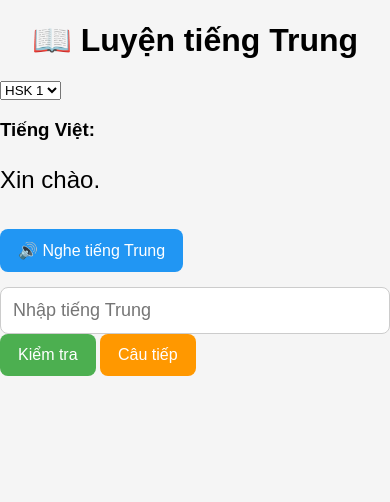
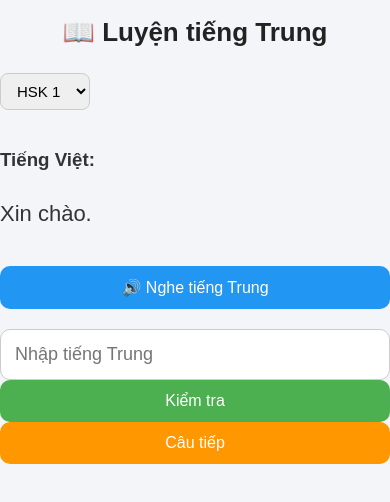
Before and after one commit to biithresh1000-collab/htt, a plain HTML site: page index.html in a window 390 px wide. Drawn offline with Linux system fonts and the light colour scheme.

Commit message:
improve layout

```diff
--- a/style.css
+++ b/style.css
@@ -1,75 +1,150 @@
 body {
     margin: 0;
     padding: 0;
-    background: #f5f5f5;
+    background: #f3f5f9;
     font-family: Arial, sans-serif;
+    color: #333;
 }
 
+
+/* Khung chính */
 .container {
     max-width: 700px;
-    margin: 40px auto;
+    margin: 30px auto;
     padding: 20px;
 }
 
+
+/* Tiêu đề */
 h1 {
     text-align: center;
+    font-size: 32px;
+    margin-bottom: 25px;
+    color: #222;
 }
 
+
+/* Khung bài học */
 .card {
     background: white;
-    padding: 25px;
-    border-radius: 12px;
-    box-shadow: 0 4px 12px rgba(0,0,0,.1);
+    padding: 30px;
+    border-radius: 16px;
+    box-shadow: 0 5px 18px rgba(0,0,0,0.12);
 }
 
+
+/* Chọn HSK */
+select {
+    padding: 8px 12px;
+    font-size: 15px;
+    border-radius: 8px;
+    border: 1px solid #ccc;
+    margin-bottom: 20px;
+}
+
+
+/* Chữ Tiếng Việt */
 #vietnamese {
-    font-size: 24px;
-    margin: 20px 0;
+    font-size: 26px;
+    font-weight: 500;
+    margin: 25px 0;
     line-height: 1.6;
 }
 
-input {
-    width: 100%;
-    padding: 12px;
-    font-size: 18px;
-    margin-top: 15px;
-    border-radius: 8px;
-    border: 1px solid #ccc;
-    box-sizing: border-box;
-}
 
-.buttons {
-    display: flex;
-    gap: 10px;
-    margin-top: 15px;
-}
-
-button {
-    padding: 12px 18px;
-    border: none;
-    border-radius: 8px;
-    cursor: pointer;
-    font-size: 16px;
-}
-
+/* Nút nghe */
 #listenBtn {
     background: #2196F3;
     color: white;
     margin-top: 10px;
 }
 
+
+/* Ô nhập tiếng Trung */
+input {
+    width: 100%;
+    padding: 14px;
+    font-size: 18px;
+    margin-top: 20px;
+    border-radius: 10px;
+    border: 1px solid #ccc;
+    box-sizing: border-box;
+}
+
+
+/* Nhóm nút */
+.buttons {
+    display: flex;
+    gap: 12px;
+    margin-top: 15px;
+}
+
+
+/* Tất cả nút */
+button {
+    padding: 12px 22px;
+    border: none;
+    border-radius: 10px;
+    cursor: pointer;
+    font-size: 16px;
+    transition: 0.2s;
+}
+
+
+/* Hiệu ứng rê chuột */
+button:hover {
+    opacity: 0.85;
+    transform: translateY(-1px);
+}
+
+
+/* Kiểm tra */
 #checkBtn {
     background: #4CAF50;
     color: white;
 }
 
+
+/* Câu tiếp */
 #nextBtn {
     background: #FF9800;
     color: white;
 }
 
+
+/* Kết quả */
 #result {
     margin-top: 20px;
     font-size: 20px;
     font-weight: bold;
 }
+
+
+/* Điện thoại */
+@media (max-width: 600px) {
+
+    .container {
+        padding: 10px;
+        margin: 15px auto;
+    }
+
+    .card {
+        padding: 20px;
+    }
+
+    h1 {
+        font-size: 26px;
+    }
+
+    #vietnamese {
+        font-size: 22px;
+    }
+
+    .buttons {
+        flex-direction: column;
+    }
+
+    button {
+        width: 100%;
+    }
+}
```
